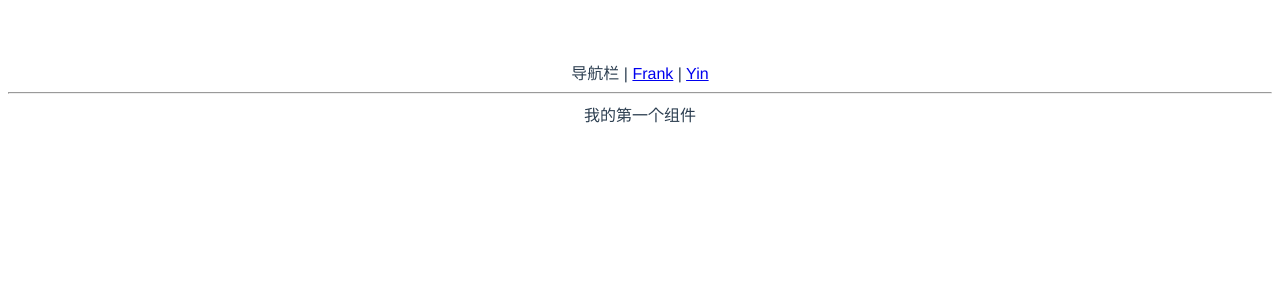
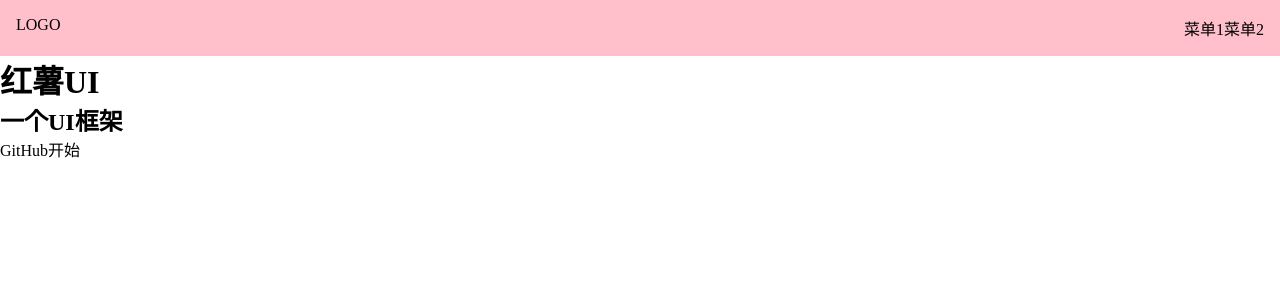
Before and after one commit to Yinjtcflm/sweet-potatoUI, a Vue app: page / in a window 1280 px wide. Shown: the top 300 px of the page. Built offline with nearby package versions, Linux system fonts and the light colour scheme.

Commit message:
封装topnav组件

```diff
--- a/package.json
+++ b/package.json
@@ -10,6 +10,7 @@
     "vue-router": "4.0.0-beta.3"
   },
   "devDependencies": {
+    "sass": "^1.55.0",
     "@vue/compiler-sfc": "^3.0.4",
     "vite": "^1.0.0-rc.13"
   }
--- a/src/App.vue
+++ b/src/App.vue
@@ -1,10 +1,4 @@
 <template>
-  <div>
-    导航栏 |
-    <router-link to="/">Frank</router-link> |
-    <router-link to="/xxx">Yin</router-link>
-  </div>
-  <hr />
   <router-view />
 </template>
 
--- a/src/components/Frank.vue
+++ /dev/null
@@ -1,3 +0,0 @@
-<template>
-  <div>我的第一个组件</div>
-</template>
--- /dev/null
+++ b/src/components/Topnav.vue
@@ -0,0 +1,29 @@
+<template>
+  <div class="topnav">
+    <div class="logo">LOGO</div>
+    <ul class="menu">
+      <li>菜单1</li>
+      <li>菜单2</li>
+    </ul>
+  </div>
+</template>
+
+<style lang="scss" scoped>
+.topnav {
+  background: pink;
+  display: flex;
+  padding: 16px;
+  > .logo {
+    max-width: 6em;
+    margin-right: auto;
+  }
+  > .menu {
+    display: flex;
+    white-space: nowrap;
+    flex-wrap: nowrap;
+  }
+  > li {
+    margin: 0 1em;
+  }
+}
+</style>
--- a/src/components/Yin.vue
+++ /dev/null
@@ -1,3 +0,0 @@
-<template>
-  <div>yin2</div>
-</template>
--- a/src/index.css
+++ /dev/null
@@ -1,8 +0,0 @@
-#app {
-  font-family: Avenir, Helvetica, Arial, sans-serif;
-  -webkit-font-smoothing: antialiased;
-  -moz-osx-font-smoothing: grayscale;
-  text-align: center;
-  color: #2c3e50;
-  margin-top: 60px;
-}
--- /dev/null
+++ b/src/index.scss
@@ -0,0 +1,9 @@
+*{margin:0;padding: 0;box-sizing: border-box;}
+ul,ol{
+  list-style: none;
+}
+a{
+  text-decoration: none;
+  color: inherit;
+  :hover{border-bottom: 1px;}
+}
--- /dev/null
+++ b/src/views/Doc.vue
@@ -0,0 +1,16 @@
+<template>
+  <div>
+    <Topnav />
+    <div class="content">
+      <aside>边栏</aside>
+      <main>主内容</main>
+    </div>
+  </div>
+</template>
+
+<script lang="ts">
+import Topnav from "../components/Topnav.vue";
+export default {
+  components: { Topnav },
+};
+</script>
--- /dev/null
+++ b/src/views/Home.vue
@@ -0,0 +1,38 @@
+<template>
+  <div>
+    <Topnav />
+    <div class="banner">
+      <h1>红薯UI</h1>
+      <h2>一个UI框架</h2>
+      <p class="actions">
+        <a>GitHub</a>
+        <a href="">开始</a>
+      </p>
+    </div>
+  </div>
+</template>
+<script lang="ts">
+import Topnav from "../components/Topnav.vue";
+export default {
+  components: { Topnav },
+};
+</script>
+<style lang="scss" scoped>
+.topnav {
+  background: pink;
+  display: flex;
+  padding: 16px;
+  > .logo {
+    max-width: 6em;
+    margin-right: auto;
+  }
+  > .menu {
+    display: flex;
+    white-space: nowrap;
+    flex-wrap: nowrap;
+  }
+  > li {
+    margin: 0 1em;
+  }
+}
+</style>
```
Also changed, not shown: src/components/HelloWorld.vue (deleted, +0 -19 lines), src/main.ts (+6 -6 lines), 1 other file (tests, documents, lock files or other folders).
